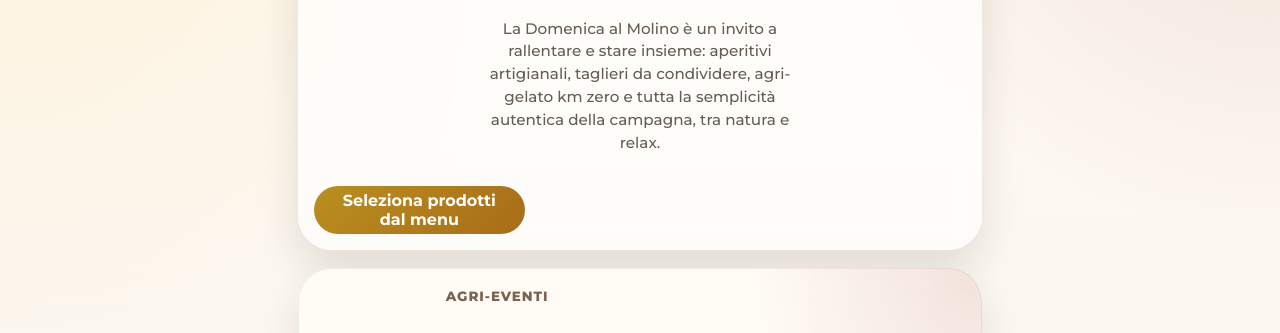
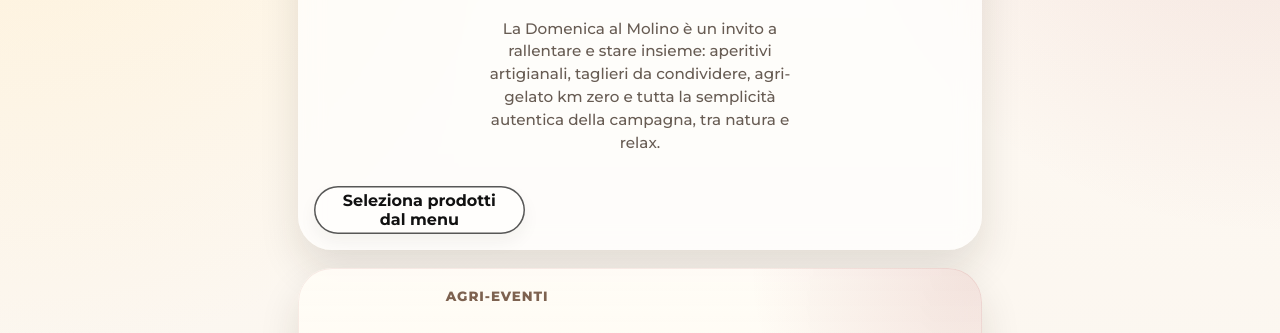
Before and after one commit to molinosantamarta/aperitivo-menu, a website built with Vite: page index.html in a window 1280 px wide. Shown: the part 241-574 px from the top of the page. Built offline with nearby package versions, Linux system fonts and the light colour scheme; files whose address does not match are found by name; a web font is replaced by a local one.

Commit message:
Style empty cart button state

```diff
--- a/index.html
+++ b/index.html
@@ -95,7 +95,7 @@
         </div>
         <nav class="section-nav" id="sectionNav" aria-label="Navigazione categorie"></nav>
         <div class="toolbar">
-          <button class="utility-btn utility-btn--accent" id="openCart" type="button">
+          <button class="utility-btn utility-btn--empty" id="openCart" type="button">
             Seleziona prodotti dal menu
           </button>
         </div>
--- a/main.js
+++ b/main.js
@@ -513,6 +513,8 @@ function renderCart() {
 function syncOpenCartButton(cartQuantity) {
   const hasItems = cartQuantity > 0;
   openCartButton.textContent = hasItems ? filledCartLabel : emptyCartPrompt;
+  openCartButton.classList.toggle("utility-btn--accent", hasItems);
+  openCartButton.classList.toggle("utility-btn--empty", !hasItems);
   openCartButton.setAttribute(
     "aria-label",
     hasItems ? "Apri riepilogo ordine" : "Seleziona prodotti dal menu"
--- a/styles.css
+++ b/styles.css
@@ -363,12 +363,25 @@ a {
   background: rgba(255, 255, 255, 0.92);
   box-shadow: inset 0 0 0 1px rgba(17, 17, 17, 0.08);
   cursor: pointer;
+  transition:
+    background 180ms ease,
+    color 180ms ease,
+    box-shadow 180ms ease,
+    transform 180ms ease;
 }
 
 .utility-btn--accent {
   color: #fff;
   background: linear-gradient(135deg, var(--accent) 0%, var(--accent-strong) 100%);
   box-shadow: none;
+}
+
+.utility-btn--empty {
+  color: #111;
+  background: rgba(255, 255, 255, 0.38);
+  box-shadow:
+    inset 0 0 0 1.5px rgba(17, 17, 17, 0.7),
+    0 8px 18px rgba(42, 31, 18, 0.05);
 }
 
 .utility-btn--instagram {
```
